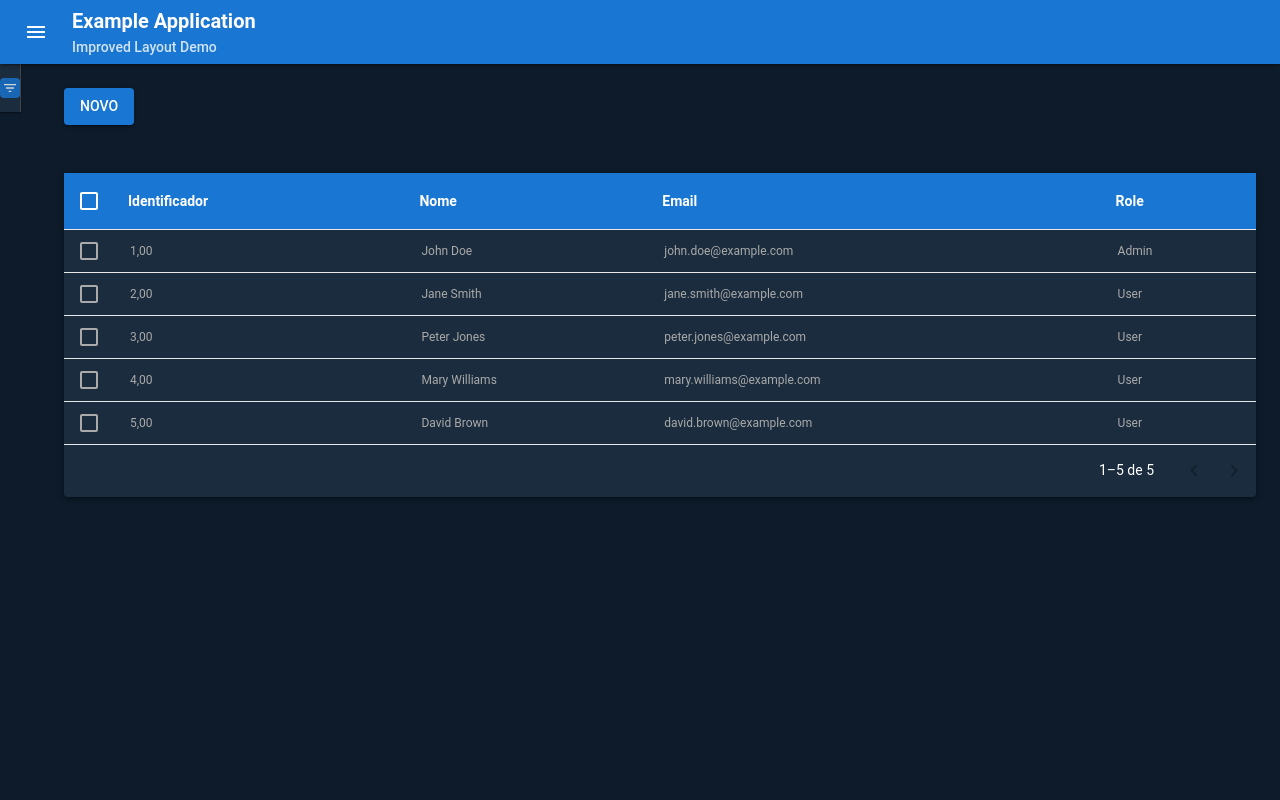
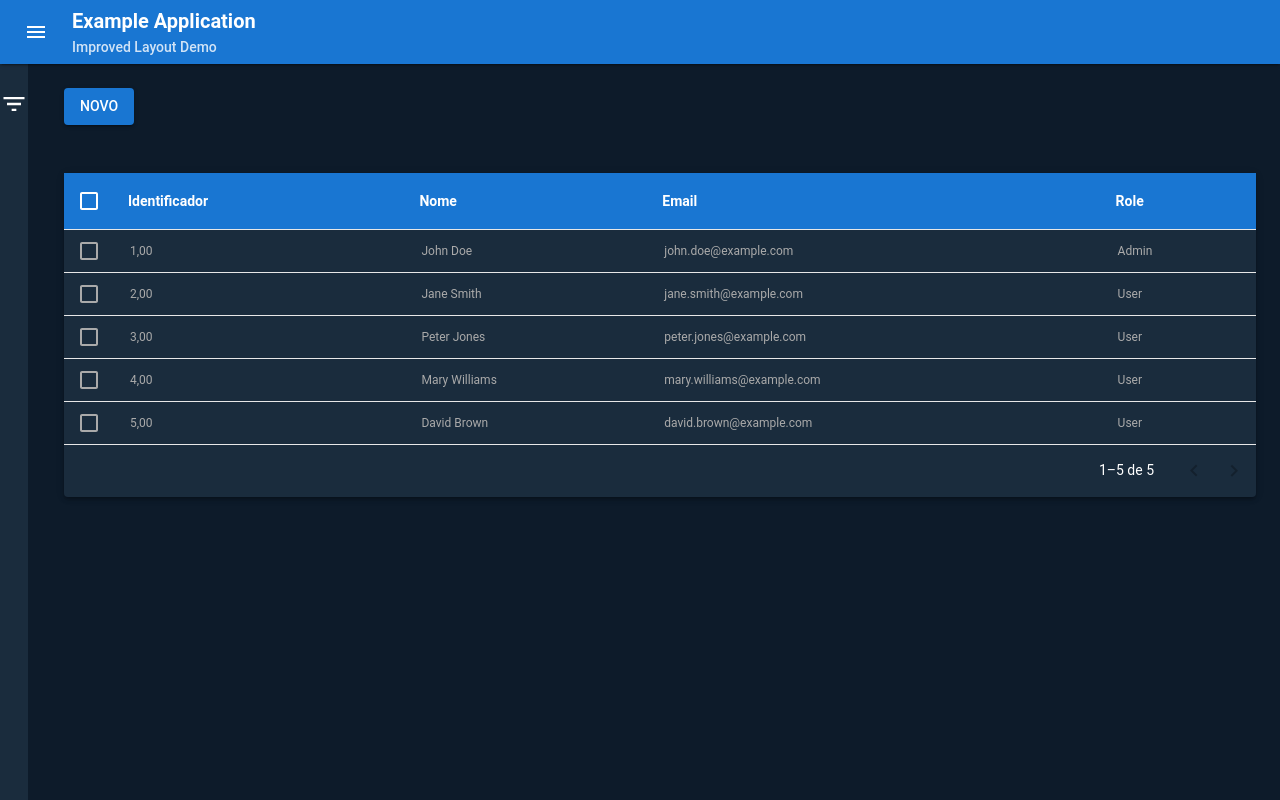
Before and after one commit to JediMastering/basic-mui, a React (Vite) app: page /users-crud in a window 1280 px wide. Built offline with nearby package versions, Linux system fonts and the light colour scheme; sample sign-in values are in the browser's storage.

Commit message:
feat: enhance menu and sidebar components with mock data integration and improved API request handling

```diff
--- a/src/framework/components/form/BaseFormModal.jsx
+++ b/src/framework/components/form/BaseFormModal.jsx
@@ -48,7 +48,7 @@ const BaseFormModal = ({
     try {
       // Se temos um ID nos dados, significa que estamos editando, então usamos PUT
       const method = data.id ? 'PUT' : methodProp;
-      await apiRequest(submitUrl, method, data);
+      await apiRequest({ url: submitUrl, method, data, useMock: true });
       onSuccess?.();
       onClose();
     } catch (error) {
--- a/src/framework/components/sidebar/FilterSidebar.jsx
+++ b/src/framework/components/sidebar/FilterSidebar.jsx
@@ -26,6 +26,7 @@ import SearchIcon from '@mui/icons-material/Search';
 import SaveIcon from '@mui/icons-material/Save';
 import AddIcon from '@mui/icons-material/Add';
 import PropTypes from 'prop-types';
+import { Tooltip } from '@mui/material';
 
 const SIDEBAR_STATE_KEY = 'filterSidebarOpen';
 
@@ -256,55 +257,51 @@ const FilterSidebar = ({
         }}
       >
         {!open && (
-          <Paper
-            elevation={1}
+          //Ajustar este trecho para deixar mais bonito
+          <Box
+            sx={{
+              height: '100%',
+              bgcolor: 'background.paper',
+            }}
+            className="filter-sidebar"
+          >
+             <Box
               sx={{
                 position: 'sticky',
-              top: 0,
+                top: 40,
+                transform: 'translateY(-50%)',
                 zIndex: 1,
-              borderRadius: 0,
-              borderRight: 1,
-              borderColor: 'divider',
-              bgcolor: 'background.paper',
                 display: 'flex',
                 alignItems: 'center',
                 justifyContent: 'center',
-              width: 40,
-              minHeight: 48,
                 cursor: 'pointer',
-              transition: 'background-color 0.2s',
+                transition: 'all 0.2s',
                 '&:hover': {
-                bgcolor: 'action.hover'
+                  '& .MuiSvgIcon-root': {
+                    color: 'primary.main',
+                    transform: 'scale(1.1)'
+                  }
                 }
               }}
               onClick={handleDrawerToggle}
             >
+            <Tooltip title="Filtros" placement="right">
               <Badge
                 color="primary"
                 variant="dot"
                 invisible={!hasActiveFilters}
-              sx={{
-                '& .MuiBadge-badge': {
-                  top: 4,
-                  right: 4,
-                  width: 8,
-                  height: 8,
-                  minWidth: 8
-                }
-              }}
               >
                 <FilterListIcon
                   color="inherit"
                   sx={{
-                  fontSize: 20,
-                  opacity: 0.8,
-                  backgroundColor: 'primary.main',
-                  borderRadius: '4px',
-                  padding: '2px'
+                    fontSize: 28,
+                    transition: 'all 0.2s',
                   }}
                 />
               </Badge>
-          </Paper>
+            </Tooltip>
+            </Box>
+          </Box>
         )}
 
         <Drawer
--- a/src/framework/components/table/SmartTable.jsx
+++ b/src/framework/components/table/SmartTable.jsx
@@ -48,10 +48,11 @@ const SmartTable = forwardRef(({
   const [sortColumn, setSortColumn] = useState(externalSortColumn || null);
   const [sortDirection, setSortDirection] = useState(externalSortDirection);
   const [loading, setLoading] = useState(externalLoading);
+  const [filters, setFilters] = useState({});
 
-  const getData = async (url) => {
+  const getData = async (url, params) => {
     onRowSelect([], []);
-    return await apiRequest({ url, useMock });
+    return await apiRequest({ url: `${url}?${params.toString()}`, useMock });
   };
 
   // Dados a serem exibidos
@@ -59,7 +60,7 @@ const SmartTable = forwardRef(({
   const total = externalTotal || pageData.totalElements || 0;
 
   // Função para buscar dados
-  const fetchData = async (pageNum, sortCol, sortDir) => {
+  const fetchData = async (pageNum, sortCol, sortDir, currentFilters) => {
     if (!url) return;
 
     setLoading(true);
@@ -68,9 +69,9 @@ const SmartTable = forwardRef(({
         page: pageNum,
         size: pageSize,
         ...(sortCol && sortDir ? { sort: `${sortCol},${sortDir}` } : {}),
+        ...currentFilters
       });
-      const fullUrl = useMock ? url : `${url}?${params.toString()}`;
-      const response = await getData(fullUrl);
+      const response = await getData(url, params);
 
       setPageData({
         content: response.content || [],
@@ -89,9 +90,9 @@ const SmartTable = forwardRef(({
   // Buscar dados na montagem inicial e quando page, sortColumn ou sortDirection mudarem
   useEffect(() => {
     if (url && !externalData) {
-      fetchData(page, sortColumn, sortDirection);
+      fetchData(page, sortColumn, sortDirection, filters);
     }
-  }, [page, sortColumn, sortDirection, url, externalData, pageSize]);
+  }, [page, sortColumn, sortDirection, url, externalData, pageSize, filters]);
 
   const isSelected = (row) => selectedRows.includes(rowKey(row));
 
@@ -145,6 +146,10 @@ const SmartTable = forwardRef(({
     }
   };
 
+  const handleFilterChange = (newFilters) => {
+    setFilters(newFilters);
+  };
+
   const renderCell = (col, row) => {
     if (typeof col.field === 'function') {
       return col.field(row);
@@ -155,7 +160,10 @@ const SmartTable = forwardRef(({
   // Expondo o método de recarga para o componente pai
   useImperativeHandle(ref, () => ({
     reload: () => {
-      fetchData(page, sortColumn, sortDirection);
+      fetchData(page, sortColumn, sortDirection, filters);
+    },
+    filter: (newFilters) => {
+      handleFilterChange(newFilters);
     }
   }));
 
--- a/src/framework/utils/connections.js
+++ b/src/framework/utils/connections.js
@@ -1,24 +1,6 @@
 import axios from 'axios';
+import { mockData, mockDelay } from '../../mocks/routes.js';
 import { users } from '../../mocks/data/users.js';
-
-// Mocks organizados por URL e método
-const mockData = {
-  '/users': {
-    GET: {
-      content: users,
-      number: 0,
-      size: 10,
-      totalElements: users.length,
-    },
-    POST: { success: true },
-  },
-  '/posts': {
-    GET: [{ id: 10, title: 'Mocked Post' }],
-  },
-};
-
-// Delay em milissegundos
-const mockDelay = 500;
 
 /**
  * Simula um delay
@@ -37,29 +19,49 @@ export async function apiRequest({ url, method = 'GET', data, config, useMock =
 
   if (!isProd && useMock) {
     const [path, queryString] = url.split('?');
-    if (mockData[path]?.[httpMethod]) {
+    const pathParts = path.split('/').filter(p => p);
+    const rootPath = `/${pathParts[0]}`;
+
+    if (mockData[rootPath]?.[httpMethod]) {
       console.log(`[MOCK] ${httpMethod} ${url} (delay ${mockDelay}ms)`);
+      if (data) {
+        console.log('[MOCK PAYLOAD]', data);
+      }
       await wait(mockDelay);
 
       if (queryString) {
         const params = new URLSearchParams(queryString);
-        let filteredUsers = users;
+        let filteredData = mockData[rootPath][httpMethod].content;
 
+        // Filtering
         params.forEach((value, key) => {
-          filteredUsers = filteredUsers.filter(user =>
-            user[key]?.toString().toLowerCase().includes(value.toLowerCase())
-          );
+          if (key !== 'sort' && key !== 'page' && key !== 'size') {
+            filteredData = filteredData.filter(item =>
+              item[key]?.toString().toLowerCase().includes(value.toLowerCase())
+            );
+          }
         });
 
+        // Sorting
+        const sort = params.get('sort');
+        if (sort) {
+          const [sortCol, sortDir] = sort.split(',');
+          filteredData.sort((a, b) => {
+            if (a[sortCol] < b[sortCol]) return sortDir === 'asc' ? -1 : 1;
+            if (a[sortCol] > b[sortCol]) return sortDir === 'asc' ? 1 : -1;
+            return 0;
+          });
+        }
+
         return Promise.resolve({
-          content: filteredUsers,
+          content: filteredData,
           number: 0,
           size: 10,
-          totalElements: filteredUsers.length,
+          totalElements: filteredData.length,
         });
       }
 
-      return Promise.resolve(mockData[path][httpMethod]);
+      return Promise.resolve(mockData[rootPath][httpMethod]);
     }
   }
 
--- /dev/null
+++ b/src/mocks/routes.js
@@ -0,0 +1,26 @@
+import { users } from './data/users.js';
+import { menuItems } from './data/menus.js';
+
+// Mocks organizados por URL e método
+export const mockData = {
+  '/users': {
+    GET: {
+      content: users,
+      number: 0,
+      size: 10,
+      totalElements: users.length,
+    },
+    POST: { success: true },
+    PUT: { success: true },
+    DELETE: { success: true },
+  },
+  '/posts': {
+    GET: [{ id: 10, title: 'Mocked Post' }],
+  },
+  '/menus': {
+    GET: menuItems,
+  }
+};
+
+// Delay em milissegundos
+export const mockDelay = 500;
--- a/src/services/menuService.js
+++ b/src/services/menuService.js
@@ -4,15 +4,7 @@
  * This service follows the Single Responsibility Principle by only handling
  * menu-related data fetching operations.
  */
-
-import { menuItems } from '../mocks/menuItems';
-
-/**
- * Simulates a network delay
- * @param {number} ms - Delay in milliseconds
- * @returns {Promise} - Promise that resolves after the delay
- */
-const delay = (ms) => new Promise(resolve => setTimeout(resolve, ms));
+import { apiRequest } from '../framework/utils/connections';
 
 /**
  * Fetches user menu items from the API
@@ -21,8 +13,8 @@ const delay = (ms) => new Promise(resolve => setTimeout(resolve, ms));
 export const fetchUserMenus = async () => {
   try {
     // Simula uma chamada à API com 500ms de delay
-    await delay(500);
-    return menuItems;
+    const response = await apiRequest({ url: '/menus', method: 'GET', useMock: true });
+    return response;
   } catch (error) {
     console.error('Error fetching user menus:', error);
     throw error;
```
Also changed, not shown: src/framework/components/navigation/NavigationSidebar.jsx (+4 -17 lines), src/mocks/data/menus.js (renamed from src/mocks/menuItems.js, +1 -8 lines). Lines whose indentation alone changed are shown as unchanged.
